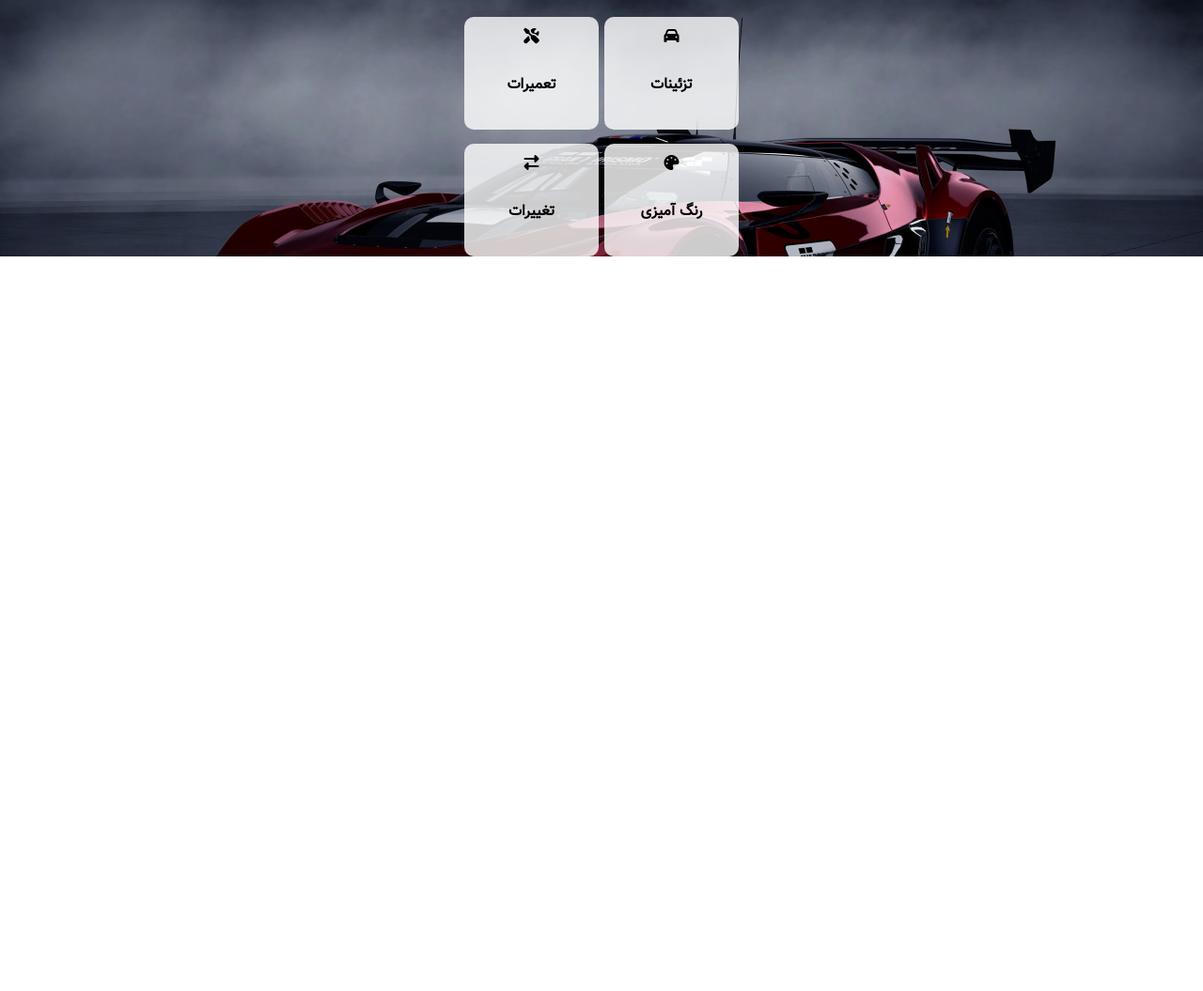
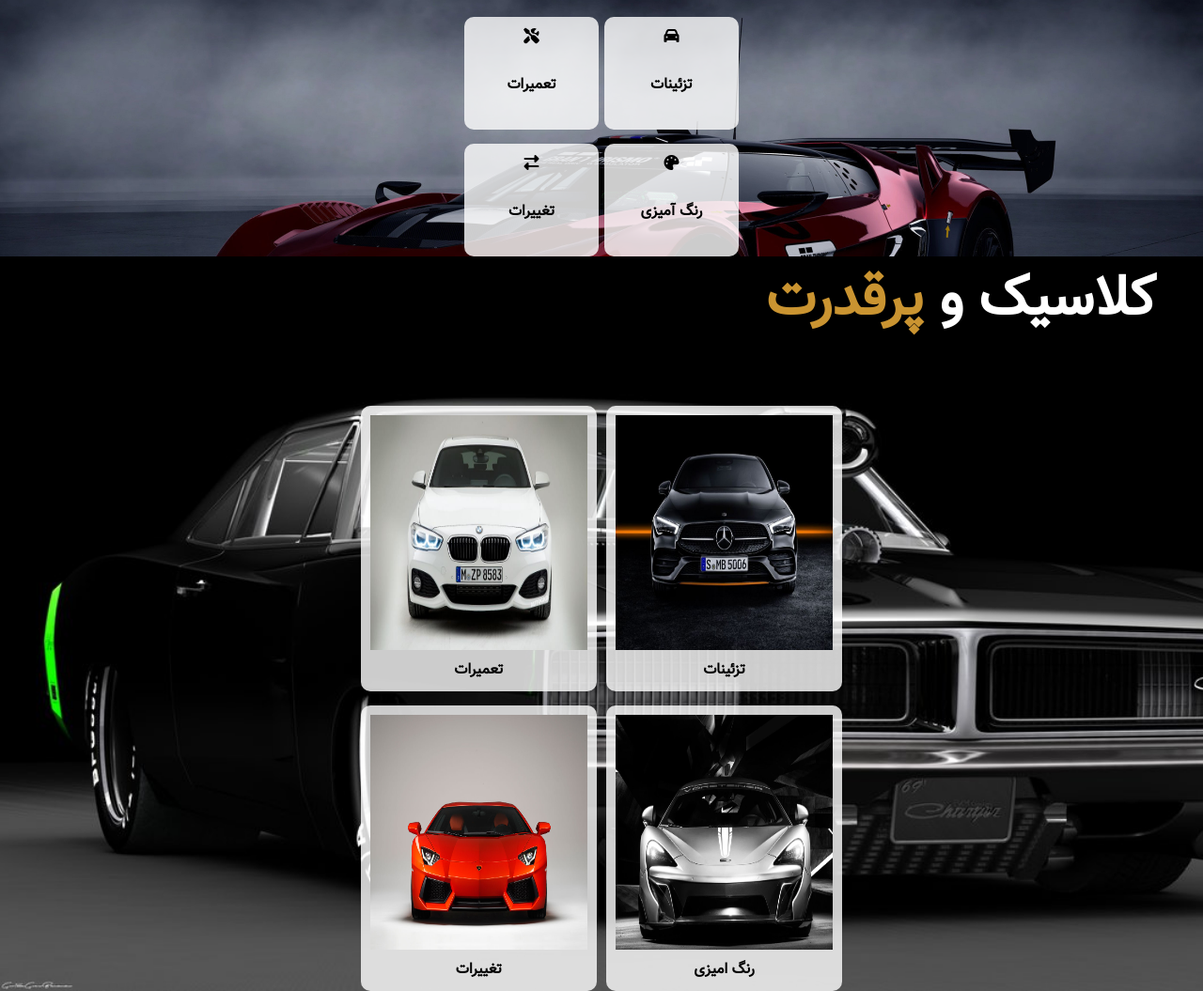
Before and after one commit to ashkan20171/CarGallery-html-css-js-, a plain HTML site: page index.html in a window 1280 px wide. Shown: the part 418-1473 px from the top of the page at 94% size. Before the commit the page ends 800 px from the top, so only its background shows below. Drawn offline with Linux system fonts and the light colour scheme; files whose address does not match are found by name.

Commit message:
edit index

```diff
--- a/index.html
+++ b/index.html
@@ -60,6 +60,32 @@
             </div>
 
           </section>
+          <section class="section s3">
+
+            <div class="sectionThree">
+                <h1>کلاسیک و <span>پرقدرت</span></h1>
+                <ul>
+                    <li><a href="#">
+                        <img src="images/P1.jpg" alt="">
+                        <h4>تزئینات</h4>
+                    </a></li>
+                    <li><a href="#">
+                        <img src="images/P2.jpg" alt="">
+                        <h4>تعمیرات</h4>
+                    </a></li>
+                    <li><a href="#">
+                        <img src="images/P3.webp" alt="">
+                        <h4>رنگ امیزی</h4>
+                    </a></li>
+                    <li><a href="#">
+                        <img src="images/P4.jpg" alt="">
+                        <h4>تغییرات</h4>
+                    </a></li>
+                </ul>
+            </div>
+
+          </section>
+
     </div>
 </body>
 </html>
```
